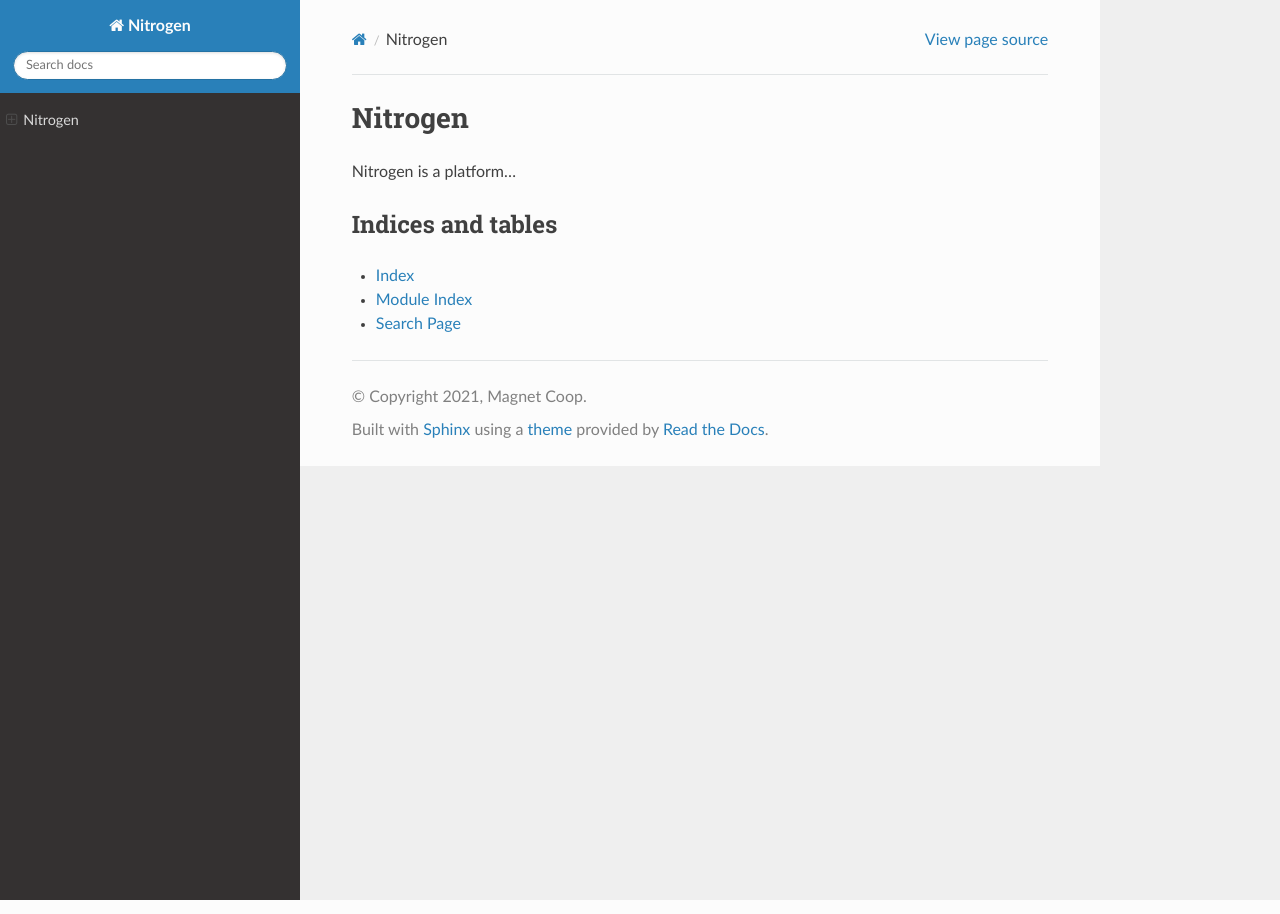
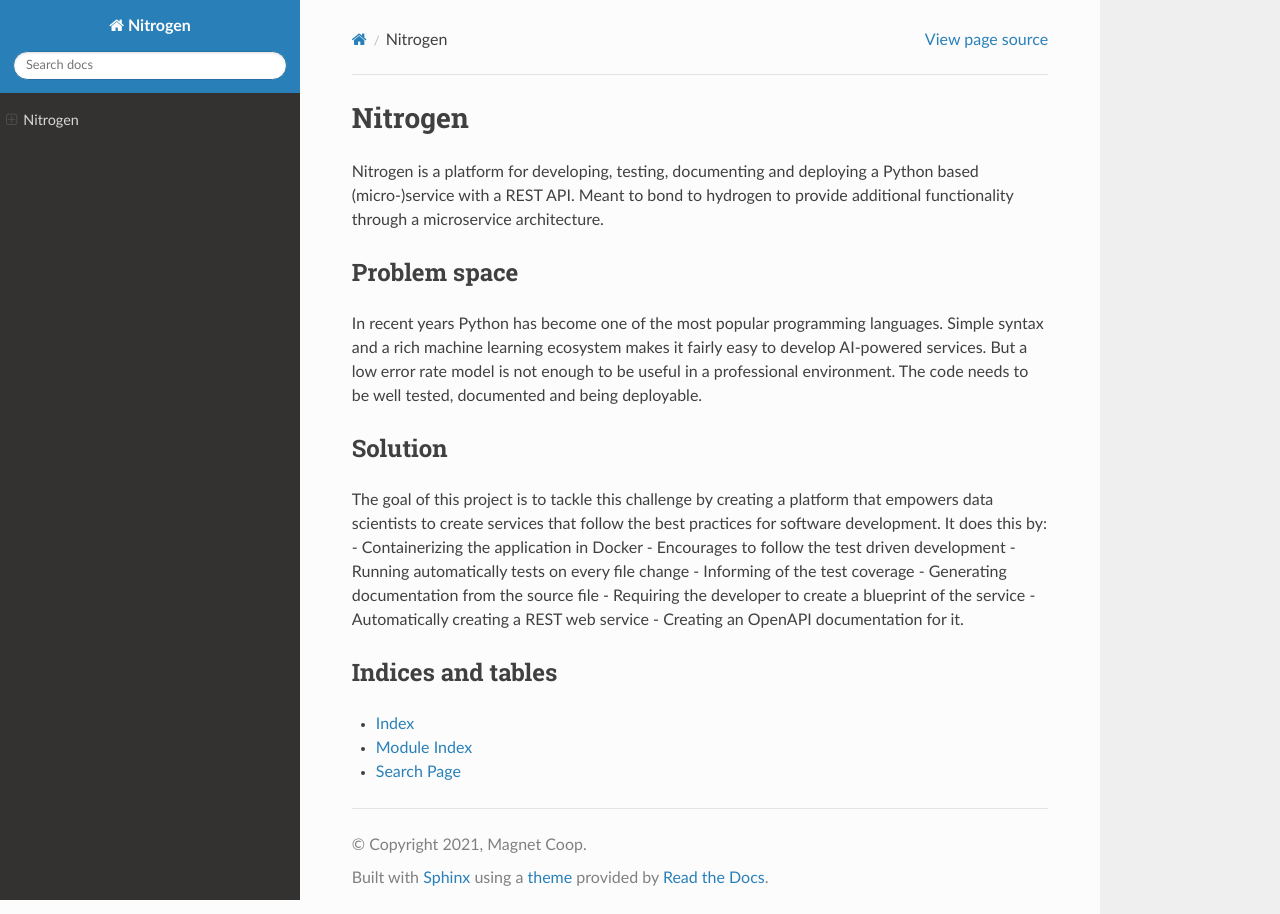
Before and after one commit to biotz/nitrogen, a Sphinx documentation site: the page built from docs/index.rst, in a window 1280 px wide. Built offline with Sphinx 7.4.7 and the Read the Docs theme 2.0.0, drawn with Linux system fonts in a browser that asks for light colours; pages that are not in the unit, such as notebooks, are missing from menus.

Commit message:
Short summary

```diff
--- a/docs/index.rst
+++ b/docs/index.rst
@@ -8,7 +8,25 @@ Nitrogen
    index
 
 
-Nitrogen is a platform...
+Nitrogen is a platform for developing, testing, documenting and deploying a Python based (micro-)service with a REST API. Meant to bond to hydrogen to provide additional functionality through a microservice architecture.
+
+Problem space
+-------------
+
+In recent years Python has become one of the most popular programming languages. Simple syntax and a rich machine learning ecosystem makes it fairly easy to develop AI-powered services. But a low error rate model is not enough to be useful in a professional environment. The code needs to be well tested, documented and being deployable.
+
+Solution
+--------
+
+The goal of this project is to tackle this challenge by creating a platform that empowers data scientists to create services that follow the best practices for software development. It does this by:
+- Containerizing the application in Docker
+- Encourages to follow the test driven development
+- Running automatically tests on every file change
+- Informing of the test coverage
+- Generating documentation from the source file
+- Requiring the developer to create a blueprint of the service
+- Automatically creating a REST web service
+- Creating an OpenAPI documentation for it.
 
 
 Indices and tables
```
